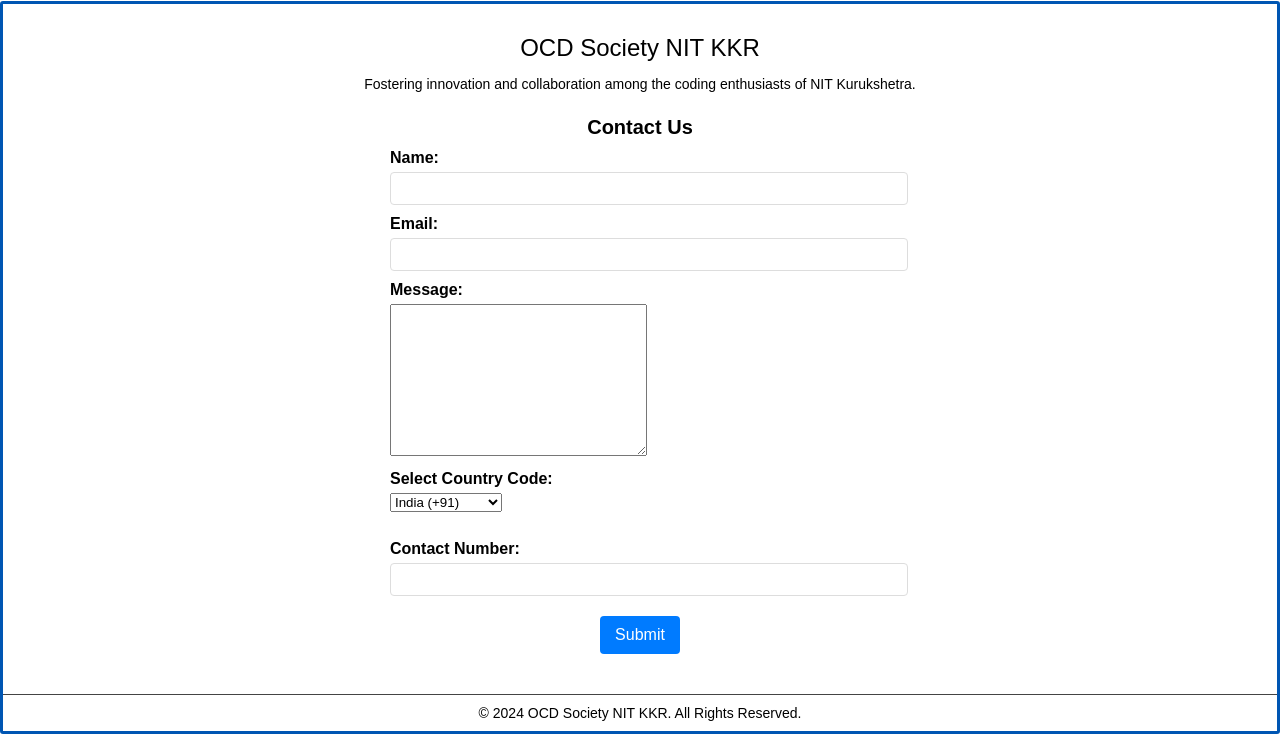
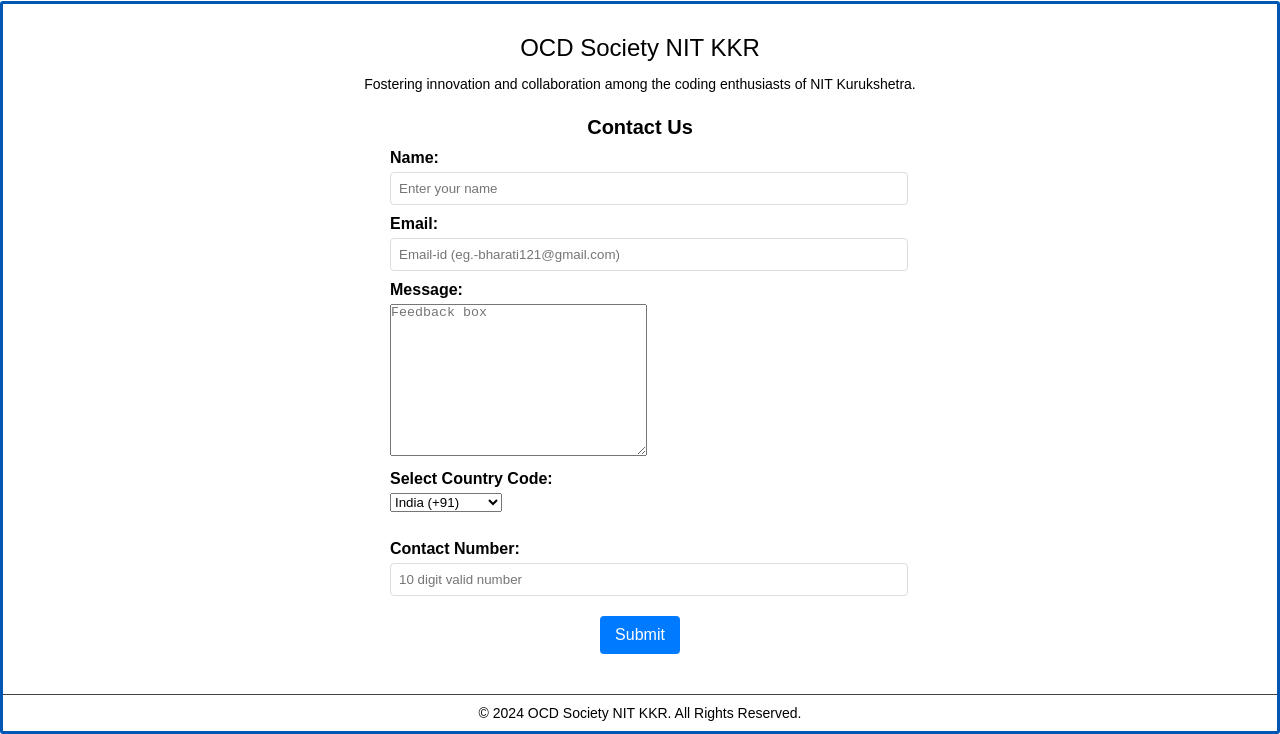
Before and after one commit to yash-shakya/OCD-Website, a plain HTML site: page index.html in a window 1280 px wide. Shown: the part 2025-2759 px from the top of the page. Drawn offline with Linux system fonts and the light colour scheme.

Commit message:
added placeholder content for project showcase Create Placeholder Content for Project Showcases #12

```diff
--- a/index.html
+++ b/index.html
@@ -115,15 +115,15 @@
                 <form action="#" method="post" id="contactForm">
                     <div class="form-group">
                         <label for="name">Name:</label>
-                        <input type="text" id="name" name="name" required>
+                        <input type="text" placeholder="Enter your name" id="name" name="name" required>
                     </div>
                     <div class="form-group">
                         <label for="email">Email:</label>
-                        <input type="email" id="email" name="email" required>
+                        <input type="email" placeholder="Email-id (eg.-bharati121@gmail.com)" id="email" name="email" required>
                     </div>
                     <div class="form-group">
                         <label for="message">Message:</label>
-                        <textarea name="message" id="message" cols="30" rows="10" required></textarea>
+                        <textarea name="message" id="message" placeholder="Feedback box" cols="30" rows="10" required></textarea>
                     </div>
                     <div class="form-group">
                         <label for="countryCode">Select Country Code:</label>
@@ -137,7 +137,7 @@
                     </div>
                     <div class="form-group">
                         <label for="contact">Contact Number:</label>
-                        <input type="tel" id="contact" name="contact" pattern="[0-9]{10}" required>
+                        <input type="tel" id="contact" name="contact" placeholder="10 digit valid number" pattern="[0-9]{10}" required>
                     </div>
                     <button class="button" id="formbtn" type="submit">Submit</button>
                 </form>
```
